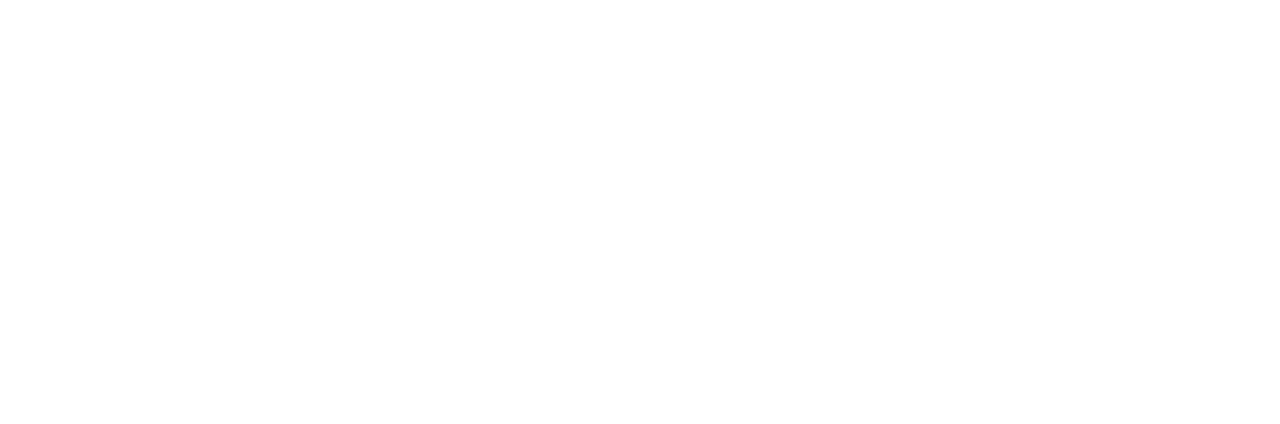
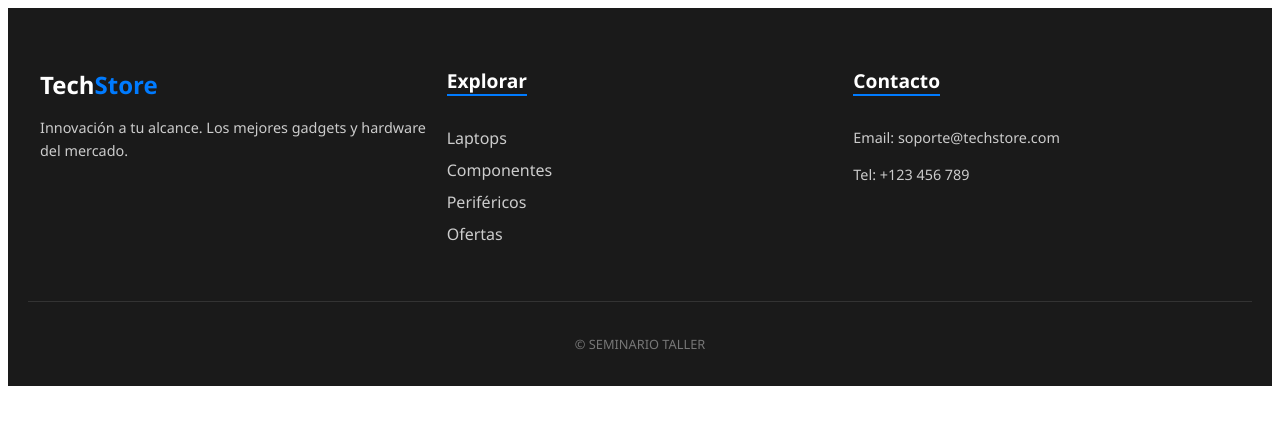
Before and after one commit to Blade7z/S9-COLAB, a plain HTML site: page index.html in a window 1280 px wide. Drawn offline with Linux system fonts and the light colour scheme.

Commit message:
Pie de pagina

```diff
--- a/index.html
+++ b/index.html
@@ -7,5 +7,121 @@
 </head>
 <body>
 
+
+<footer class="footer-tech">
+    <div class="footer-container">
+        <div class="footer-section">
+            <h2 class="logo">Tech<span>Store</span></h2>
+            <p>Innovación a tu alcance. Los mejores gadgets y hardware del mercado.</p>
+        </div>
+
+        <div class="footer-section">
+            <h3>Explorar</h3>
+            <ul>
+                <li><a href="#">Laptops</a></li>
+                <li><a href="#">Componentes</a></li>
+                <li><a href="#">Periféricos</a></li>
+                <li><a href="#">Ofertas</a></li>
+            </ul>
+        </div>
+
+        <div class="footer-section">
+            <h3>Contacto</h3>
+            <p>Email: soporte@techstore.com</p>
+            <p>Tel: +123 456 789</p>
+        </div>
+    </div>
+
+    <div class="footer-bottom">
+        <p>&copy; SEMINARIO TALLER</p>
+    </div>
+</footer>
+
+<style>
+    .footer-tech {
+        background-color: #1a1a1a;
+        color: #ffffff;
+        padding: 40px 20px 20px;
+        font-family: 'Segoe UI', Tahoma, Geneva, Verdana, sans-serif;
+    }
+
+    .footer-container {
+        max-width: 1200px;
+        margin: 0 auto;
+        display: flex;
+        flex-wrap: wrap;
+        justify-content: space-between;
+        gap: 20px;
+    }
+
+    .footer-section {
+        flex: 1;
+        min-width: 250px;
+    }
+
+    .footer-section h2.logo {
+        font-size: 1.5rem;
+        margin-bottom: 15px;
+    }
+
+    .footer-section h2.logo span {
+        color: #007bff; /* Color azul tecnológico */
+    }
+
+    .footer-section h3 {
+        font-size: 1.2rem;
+        margin-bottom: 15px;
+        border-bottom: 2px solid #007bff;
+        display: inline-block;
+    }
+
+    .footer-section p {
+        font-size: 0.9rem;
+        line-height: 1.6;
+        color: #cccccc;
+    }
+
+    .footer-section ul {
+        list-style: none;
+        padding: 0;
+    }
+
+    .footer-section ul li {
+        margin-bottom: 10px;
+    }
+
+    .footer-section ul li a {
+        color: #cccccc;
+        text-decoration: none;
+        transition: color 0.3s;
+    }
+
+    .footer-section ul li a:hover {
+        color: #007bff;
+    }
+
+    .footer-bottom {
+        text-align: center;
+        margin-top: 40px;
+        padding-top: 20px;
+        border-top: 1px solid #333;
+        font-size: 0.8rem;
+        color: #777;
+    }
+
+    /* Ajuste para móviles */
+    @media (max-width: 768px) {
+        .footer-container {
+            flex-direction: column;
+            text-align: center;
+        }
+
+        .footer-section h3 {
+            display: block;
+        }
+    }
+</style>
+
+
 </body>
 </html>
```
